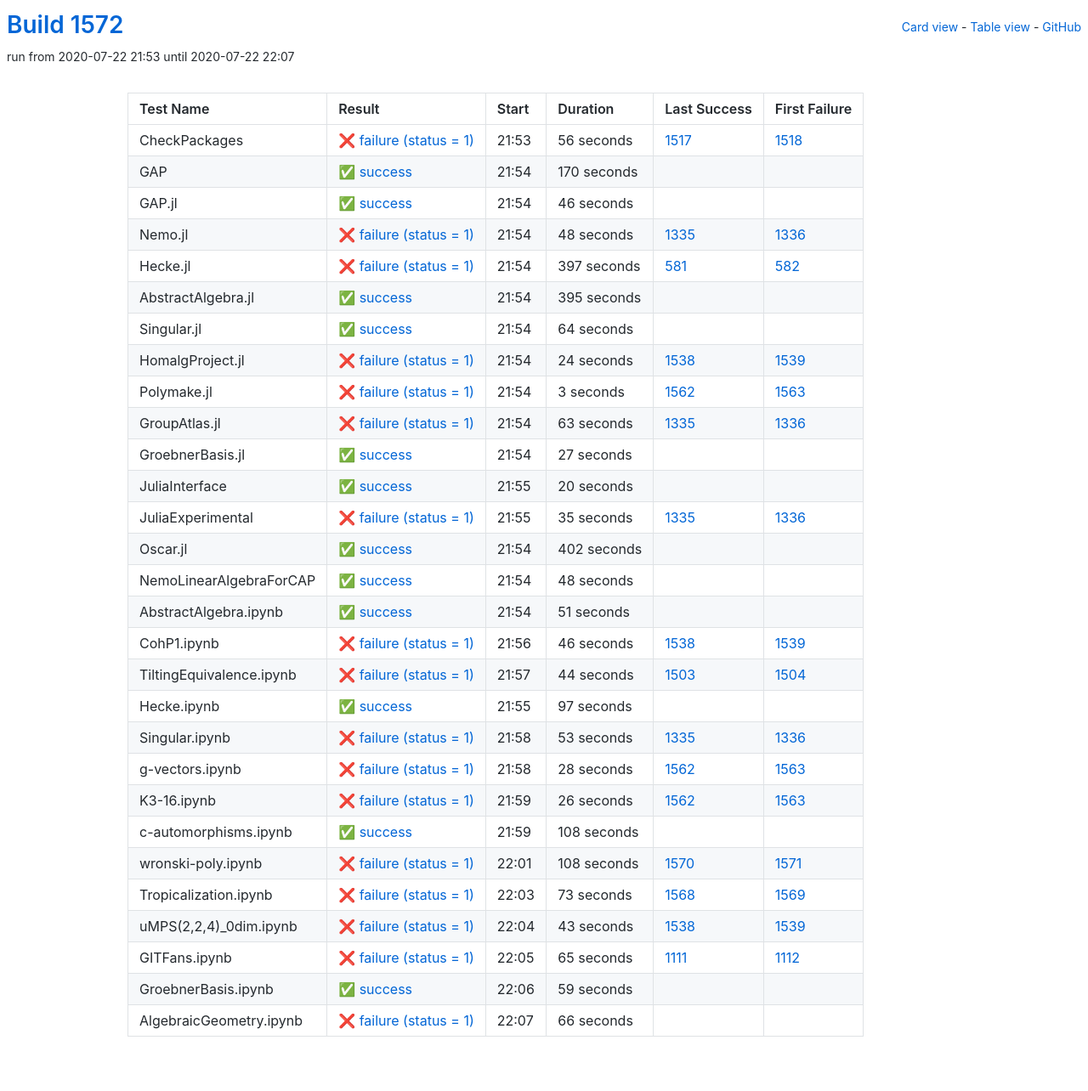
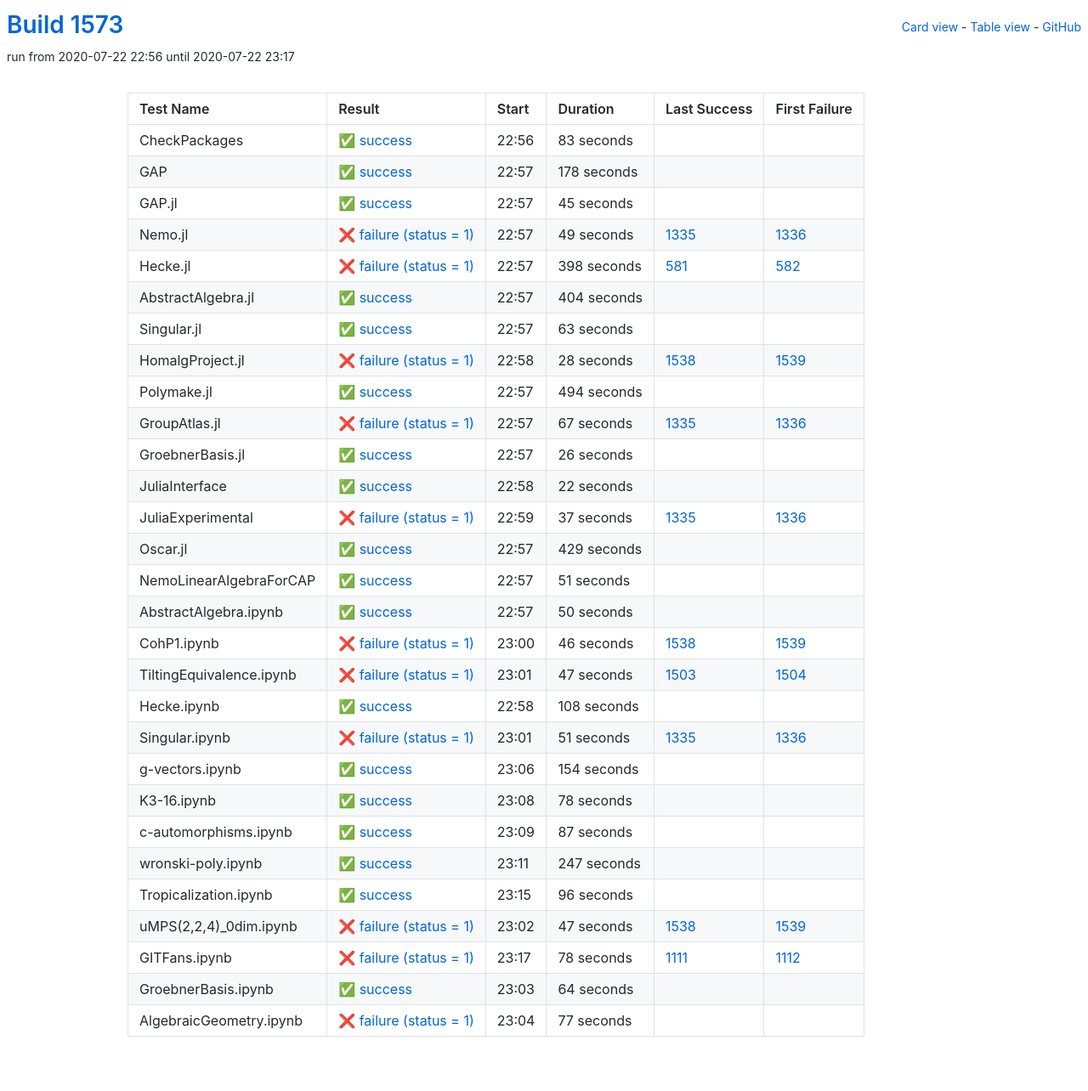
Before and after one commit to oscar-system/oscar-ci-status-1.4, a Jekyll site: the page built from table.html, in a window 1280 px wide. Shown: the whole page at 85% size. Built offline with Jekyll 4.4.1, drawn with Linux system fonts in a browser that asks for light colours.

Commit message:
Build #1573

```diff
--- a/_data/ci.yml
+++ b/_data/ci.yml
@@ -1,6 +1,6 @@
 ---
-build: 1572
-build_url: https://oscarci.mathematik.uni-kl.de/job/oscar-julia-1.4/1572/
+build: 1573
+build_url: https://oscarci.mathematik.uni-kl.de/job/oscar-julia-1.4/1573/
 job: oscar-julia-1.4
 organization: oscar-system
 repo: oscar-ci-status-1.4
@@ -8,188 +8,176 @@ repourl: https://github.com/oscar-system/oscar-ci-status-1.4
 tests:
 - name: CheckPackages
   id: checkpackages
-  log: https://oscarci.mathematik.uni-kl.de/job/oscar-julia-1.4/1572/artifact/logs/build-1572/CheckPackages.log
-  start: 2020-07-22 21:53
-  success: false
-  exitcode: 1
-  status: failure
-  duration: 56
-  last_success: 1517
-  last_success_url: https://oscarci.mathematik.uni-kl.de/job/oscar-julia-1.4/1517/
-  first_failure: 1518
-  first_failure_url: https://oscarci.mathematik.uni-kl.de/job/oscar-julia-1.4/1518/
-- name: GAP
-  id: gap
-  log: https://oscarci.mathematik.uni-kl.de/job/oscar-julia-1.4/1572/artifact/logs/build-1572/GAP.log
-  start: 2020-07-22 21:54
+  log: https://oscarci.mathematik.uni-kl.de/job/oscar-julia-1.4/1573/artifact/logs/build-1573/CheckPackages.log
+  start: 2020-07-22 22:56
   success: true
   exitcode: 0
   status: success
-  duration: 170
+  duration: 83
+  last_success: false
+  last_success_url:
+  first_failure: false
+  first_failure_url:
+- name: GAP
+  id: gap
+  log: https://oscarci.mathematik.uni-kl.de/job/oscar-julia-1.4/1573/artifact/logs/build-1573/GAP.log
+  start: 2020-07-22 22:57
+  success: true
+  exitcode: 0
+  status: success
+  duration: 178
   last_success: false
   last_success_url:
   first_failure: false
   first_failure_url:
 - name: GAP.jl
   id: gap-jl
-  log: https://oscarci.mathematik.uni-kl.de/job/oscar-julia-1.4/1572/artifact/logs/build-1572/GAP.jl.log
-  start: 2020-07-22 21:54
+  log: https://oscarci.mathematik.uni-kl.de/job/oscar-julia-1.4/1573/artifact/logs/build-1573/GAP.jl.log
+  start: 2020-07-22 22:57
   success: true
   exitcode: 0
   status: success
-  duration: 46
+  duration: 45
   last_success: false
   last_success_url:
   first_failure: false
   first_failure_url:
 - name: Nemo.jl
   id: nemo-jl
-  log: https://oscarci.mathematik.uni-kl.de/job/oscar-julia-1.4/1572/artifact/logs/build-1572/Nemo.jl.log
-  start: 2020-07-22 21:54
+  log: https://oscarci.mathematik.uni-kl.de/job/oscar-julia-1.4/1573/artifact/logs/build-1573/Nemo.jl.log
+  start: 2020-07-22 22:57
   success: false
   exitcode: 1
   status: failure
-  duration: 48
+  duration: 49
   last_success: 1335
   last_success_url: https://oscarci.mathematik.uni-kl.de/job/oscar-julia-1.4/1335/
   first_failure: 1336
   first_failure_url: https://oscarci.mathematik.uni-kl.de/job/oscar-julia-1.4/1336/
 - name: Hecke.jl
   id: hecke-jl
-  log: https://oscarci.mathematik.uni-kl.de/job/oscar-julia-1.4/1572/artifact/logs/build-1572/Hecke.jl.log
-  start: 2020-07-22 21:54
+  log: https://oscarci.mathematik.uni-kl.de/job/oscar-julia-1.4/1573/artifact/logs/build-1573/Hecke.jl.log
+  start: 2020-07-22 22:57
   success: false
   exitcode: 1
   status: failure
-  duration: 397
+  duration: 398
   last_success: 581
   last_success_url: https://oscarci.mathematik.uni-kl.de/job/oscar-julia-1.4/581/
   first_failure: 582
   first_failure_url: https://oscarci.mathematik.uni-kl.de/job/oscar-julia-1.4/582/
 - name: AbstractAlgebra.jl
   id: abstractalgebra-jl
-  log: https://oscarci.mathematik.uni-kl.de/job/oscar-julia-1.4/1572/artifact/logs/build-1572/AbstractAlgebra.jl.log
-  start: 2020-07-22 21:54
+  log: https://oscarci.mathematik.uni-kl.de/job/oscar-julia-1.4/1573/artifact/logs/build-1573/AbstractAlgebra.jl.log
+  start: 2020-07-22 22:57
   success: true
   exitcode: 0
   status: success
-  duration: 395
+  duration: 404
   last_success: false
   last_success_url:
   first_failure: false
   first_failure_url:
 - name: Singular.jl
   id: singular-jl
-  log: https://oscarci.mathematik.uni-kl.de/job/oscar-julia-1.4/1572/artifact/logs/build-1572/Singular.jl.log
-  start: 2020-07-22 21:54
+  log: https://oscarci.mathematik.uni-kl.de/job/oscar-julia-1.4/1573/artifact/logs/build-1573/Singular.jl.log
+  start: 2020-07-22 22:57
   success: true
   exitcode: 0
   status: success
-  duration: 64
+  duration: 63
   last_success: false
   last_success_url:
   first_failure: false
   first_failure_url:
 - name: HomalgProject.jl
   id: homalgproject-jl
-  log: https://oscarci.mathematik.uni-kl.de/job/oscar-julia-1.4/1572/artifact/logs/build-1572/HomalgProject.jl.log
-  start: 2020-07-22 21:54
+  log: https://oscarci.mathematik.uni-kl.de/job/oscar-julia-1.4/1573/artifact/logs/build-1573/HomalgProject.jl.log
+  start: 2020-07-22 22:58
   success: false
   exitcode: 1
   status: failure
-  duration: 24
+  duration: 28
   last_success: 1538
   last_success_url: https://oscarci.mathematik.uni-kl.de/job/oscar-julia-1.4/1538/
   first_failure: 1539
   first_failure_url: https://oscarci.mathematik.uni-kl.de/job/oscar-julia-1.4/1539/
 - name: Polymake.jl
   id: polymake-jl
-  log: https://oscarci.mathematik.uni-kl.de/job/oscar-julia-1.4/1572/artifact/logs/build-1572/Polymake.jl.log
-  start: 2020-07-22 21:54
+  log: https://oscarci.mathematik.uni-kl.de/job/oscar-julia-1.4/1573/artifact/logs/build-1573/Polymake.jl.log
+  start: 2020-07-22 22:57
+  success: true
+  exitcode: 0
+  status: success
+  duration: 494
+  last_success: false
+  last_success_url:
+  first_failure: false
+  first_failure_url:
+- name: GroupAtlas.jl
+  id: groupatlas-jl
+  log: https://oscarci.mathematik.uni-kl.de/job/oscar-julia-1.4/1573/artifact/logs/build-1573/GroupAtlas.jl.log
+  start: 2020-07-22 22:57
   success: false
   exitcode: 1
   status: failure
-  duration: 3
-  last_success: 1562
-  last_success_url: https://oscarci.mathematik.uni-kl.de/job/oscar-julia-1.4/1562/
-  first_failure: 1563
-  first_failure_url: https://oscarci.mathematik.uni-kl.de/job/oscar-julia-1.4/1563/
-- name: GroupAtlas.jl
-  id: groupatlas-jl
-  log: https://oscarci.mathematik.uni-kl.de/job/oscar-julia-1.4/1572/artifact/logs/build-1572/GroupAtlas.jl.log
-  start: 2020-07-22 21:54
-  success: false
-  exitcode: 1
-  status: failure
-  duration: 63
+  duration: 67
   last_success: 1335
   last_success_url: https://oscarci.mathematik.uni-kl.de/job/oscar-julia-1.4/1335/
   first_failure: 1336
   first_failure_url: https://oscarci.mathematik.uni-kl.de/job/oscar-julia-1.4/1336/
 - name: GroebnerBasis.jl
   id: groebnerbasis-jl
-  log: https://oscarci.mathematik.uni-kl.de/job/oscar-julia-1.4/1572/artifact/logs/build-1572/GroebnerBasis.jl.log
-  start: 2020-07-22 21:54
+  log: https://oscarci.mathematik.uni-kl.de/job/oscar-julia-1.4/1573/artifact/logs/build-1573/GroebnerBasis.jl.log
+  start: 2020-07-22 22:57
   success: true
   exitcode: 0
   status: success
-  duration: 27
+  duration: 26
   last_success: false
   last_success_url:
   first_failure: false
   first_failure_url:
 - name: JuliaInterface
   id: juliainterface
-  log: https://oscarci.mathematik.uni-kl.de/job/oscar-julia-1.4/1572/artifact/logs/build-1572/JuliaInterface.log
-  start: 2020-07-22 21:55
+  log: https://oscarci.mathematik.uni-kl.de/job/oscar-julia-1.4/1573/artifact/logs/build-1573/JuliaInterface.log
+  start: 2020-07-22 22:58
   success: true
   exitcode: 0
   status: success
-  duration: 20
+  duration: 22
   last_success: false
   last_success_url:
   first_failure: false
   first_failure_url:
 - name: JuliaExperimental
   id: juliaexperimental
-  log: https://oscarci.mathematik.uni-kl.de/job/oscar-julia-1.4/1572/artifact/logs/build-1572/JuliaExperimental.log
-  start: 2020-07-22 21:55
+  log: https://oscarci.mathematik.uni-kl.de/job/oscar-julia-1.4/1573/artifact/logs/build-1573/JuliaExperimental.log
+  start: 2020-07-22 22:59
   success: false
   exitcode: 1
   status: failure
-  duration: 35
+  duration: 37
   last_success: 1335
   last_success_url: https://oscarci.mathematik.uni-kl.de/job/oscar-julia-1.4/1335/
   first_failure: 1336
   first_failure_url: https://oscarci.mathematik.uni-kl.de/job/oscar-julia-1.4/1336/
 - name: Oscar.jl
   id: oscar-jl
-  log: https://oscarci.mathematik.uni-kl.de/job/oscar-julia-1.4/1572/artifact/logs/build-1572/Oscar.jl.log
-  start: 2020-07-22 21:54
+  log: https://oscarci.mathematik.uni-kl.de/job/oscar-julia-1.4/1573/artifact/logs/build-1573/Oscar.jl.log
+  start: 2020-07-22 22:57
   success: true
   exitcode: 0
   status: success
-  duration: 402
+  duration: 429
   last_success: false
   last_success_url:
   first_failure: false
   first_failure_url:
 - name: NemoLinearAlgebraForCAP
   id: nemolinearalgebraforcap
-  log: https://oscarci.mathematik.uni-kl.de/job/oscar-julia-1.4/1572/artifact/logs/build-1572/NemoLinearAlgebraForCAP.log
-  start: 2020-07-22 21:54
-  success: true
-  exitcode: 0
-  status: success
-  duration: 48
-  last_success: false
-  last_success_url:
-  first_failure: false
-  first_failure_url:
-- name: AbstractAlgebra.ipynb
-  id: abstractalgebra-ipynb
-  log: https://oscarci.mathematik.uni-kl.de/job/oscar-julia-1.4/1572/artifact/logs/build-1572/AbstractAlgebra.ipynb.log
-  start: 2020-07-22 21:54
+  log: https://oscarci.mathematik.uni-kl.de/job/oscar-julia-1.4/1573/artifact/logs/build-1573/NemoLinearAlgebraForCAP.log
+  start: 2020-07-22 22:57
   success: true
   exitcode: 0
   status: success
@@ -198,10 +186,22 @@ tests:
   last_success_url:
   first_failure: false
   first_failure_url:
+- name: AbstractAlgebra.ipynb
+  id: abstractalgebra-ipynb
+  log: https://oscarci.mathematik.uni-kl.de/job/oscar-julia-1.4/1573/artifact/logs/build-1573/AbstractAlgebra.ipynb.log
+  start: 2020-07-22 22:57
+  success: true
+  exitcode: 0
+  status: success
+  duration: 50
+  last_success: false
+  last_success_url:
+  first_failure: false
+  first_failure_url:
 - name: CohP1.ipynb
   id: cohp1-ipynb
-  log: https://oscarci.mathematik.uni-kl.de/job/oscar-julia-1.4/1572/artifact/logs/build-1572/CohP1.ipynb.log
-  start: 2020-07-22 21:56
+  log: https://oscarci.mathematik.uni-kl.de/job/oscar-julia-1.4/1573/artifact/logs/build-1573/CohP1.ipynb.log
+  start: 2020-07-22 23:00
   success: false
   exitcode: 1
   status: failure
@@ -212,68 +212,20 @@ tests:
   first_failure_url: https://oscarci.mathematik.uni-kl.de/job/oscar-julia-1.4/1539/
 - name: TiltingEquivalence.ipynb
   id: tiltingequivalence-ipynb
-  log: https://oscarci.mathematik.uni-kl.de/job/oscar-julia-1.4/1572/artifact/logs/build-1572/TiltingEquivalence.ipynb.log
-  start: 2020-07-22 21:57
+  log: https://oscarci.mathematik.uni-kl.de/job/oscar-julia-1.4/1573/artifact/logs/build-1573/TiltingEquivalence.ipynb.log
+  start: 2020-07-22 23:01
   success: false
   exitcode: 1
   status: failure
-  duration: 44
+  duration: 47
   last_success: 1503
   last_success_url: https://oscarci.mathematik.uni-kl.de/job/oscar-julia-1.4/1503/
   first_failure: 1504
   first_failure_url: https://oscarci.mathematik.uni-kl.de/job/oscar-julia-1.4/1504/
 - name: Hecke.ipynb
   id: hecke-ipynb
-  log: https://oscarci.mathematik.uni-kl.de/job/oscar-julia-1.4/1572/artifact/logs/build-1572/Hecke.ipynb.log
-  start: 2020-07-22 21:55
-  success: true
-  exitcode: 0
-  status: success
-  duration: 97
-  last_success: false
-  last_success_url:
-  first_failure: false
-  first_failure_url:
-- name: Singular.ipynb
-  id: singular-ipynb
-  log: https://oscarci.mathematik.uni-kl.de/job/oscar-julia-1.4/1572/artifact/logs/build-1572/Singular.ipynb.log
-  start: 2020-07-22 21:58
-  success: false
-  exitcode: 1
-  status: failure
-  duration: 53
-  last_success: 1335
-  last_success_url: https://oscarci.mathematik.uni-kl.de/job/oscar-julia-1.4/1335/
-  first_failure: 1336
-  first_failure_url: https://oscarci.mathematik.uni-kl.de/job/oscar-julia-1.4/1336/
-- name: g-vectors.ipynb
-  id: g-vectors-ipynb
-  log: https://oscarci.mathematik.uni-kl.de/job/oscar-julia-1.4/1572/artifact/logs/build-1572/g-vectors.ipynb.log
-  start: 2020-07-22 21:58
-  success: false
-  exitcode: 1
-  status: failure
-  duration: 28
-  last_success: 1562
-  last_success_url: https://oscarci.mathematik.uni-kl.de/job/oscar-julia-1.4/1562/
-  first_failure: 1563
-  first_failure_url: https://oscarci.mathematik.uni-kl.de/job/oscar-julia-1.4/1563/
-- name: K3-16.ipynb
-  id: k3-16-ipynb
-  log: https://oscarci.mathematik.uni-kl.de/job/oscar-julia-1.4/1572/artifact/logs/build-1572/K3-16.ipynb.log
-  start: 2020-07-22 21:59
-  success: false
-  exitcode: 1
-  status: failure
-  duration: 26
-  last_success: 1562
-  last_success_url: https://oscarci.mathematik.uni-kl.de/job/oscar-julia-1.4/1562/
-  first_failure: 1563
-  first_failure_url: https://oscarci.mathematik.uni-kl.de/job/oscar-julia-1.4/1563/
-- name: c-automorphisms.ipynb
-  id: c-automorphisms-ipynb
-  log: https://oscarci.mathematik.uni-kl.de/job/oscar-julia-1.4/1572/artifact/logs/build-1572/c-automorphisms.ipynb.log
-  start: 2020-07-22 21:59
+  log: https://oscarci.mathematik.uni-kl.de/job/oscar-julia-1.4/1573/artifact/logs/build-1573/Hecke.ipynb.log
+  start: 2020-07-22 22:58
   success: true
   exitcode: 0
   status: success
@@ -282,74 +234,122 @@ tests:
   last_success_url:
   first_failure: false
   first_failure_url:
-- name: wronski-poly.ipynb
-  id: wronski-poly-ipynb
-  log: https://oscarci.mathematik.uni-kl.de/job/oscar-julia-1.4/1572/artifact/logs/build-1572/wronski-poly.ipynb.log
-  start: 2020-07-22 22:01
+- name: Singular.ipynb
+  id: singular-ipynb
+  log: https://oscarci.mathematik.uni-kl.de/job/oscar-julia-1.4/1573/artifact/logs/build-1573/Singular.ipynb.log
+  start: 2020-07-22 23:01
   success: false
   exitcode: 1
   status: failure
-  duration: 108
-  last_success: 1570
-  last_success_url: https://oscarci.mathematik.uni-kl.de/job/oscar-julia-1.4/1570/
-  first_failure: 1571
-  first_failure_url: https://oscarci.mathematik.uni-kl.de/job/oscar-julia-1.4/1571/
+  duration: 51
+  last_success: 1335
+  last_success_url: https://oscarci.mathematik.uni-kl.de/job/oscar-julia-1.4/1335/
+  first_failure: 1336
+  first_failure_url: https://oscarci.mathematik.uni-kl.de/job/oscar-julia-1.4/1336/
+- name: g-vectors.ipynb
+  id: g-vectors-ipynb
+  log: https://oscarci.mathematik.uni-kl.de/job/oscar-julia-1.4/1573/artifact/logs/build-1573/g-vectors.ipynb.log
+  start: 2020-07-22 23:06
+  success: true
+  exitcode: 0
+  status: success
+  duration: 154
+  last_success: false
+  last_success_url:
+  first_failure: false
+  first_failure_url:
+- name: K3-16.ipynb
+  id: k3-16-ipynb
+  log: https://oscarci.mathematik.uni-kl.de/job/oscar-julia-1.4/1573/artifact/logs/build-1573/K3-16.ipynb.log
+  start: 2020-07-22 23:08
+  success: true
+  exitcode: 0
+  status: success
+  duration: 78
+  last_success: false
+  last_success_url:
+  first_failure: false
+  first_failure_url:
+- name: c-automorphisms.ipynb
+  id: c-automorphisms-ipynb
+  log: https://oscarci.mathematik.uni-kl.de/job/oscar-julia-1.4/1573/artifact/logs/build-1573/c-automorphisms.ipynb.log
+  start: 2020-07-22 23:09
+  success: true
+  exitcode: 0
+  status: success
+  duration: 87
+  last_success: false
+  last_success_url:
+  first_failure: false
+  first_failure_url:
+- name: wronski-poly.ipynb
+  id: wronski-poly-ipynb
+  log: https://oscarci.mathematik.uni-kl.de/job/oscar-julia-1.4/1573/artifact/logs/build-1573/wronski-poly.ipynb.log
+  start: 2020-07-22 23:11
+  success: true
+  exitcode: 0
+  status: success
+  duration: 247
+  last_success: false
+  last_success_url:
+  first_failure: false
+  first_failure_url:
 - name: Tropicalization.ipynb
   id: tropicalization-ipynb
-  log: https://oscarci.mathematik.uni-kl.de/job/oscar-julia-1.4/1572/artifact/logs/build-1572/Tropicalization.ipynb.log
-  start: 2020-07-22 22:03
+  log: https://oscarci.mathematik.uni-kl.de/job/oscar-julia-1.4/1573/artifact/logs/build-1573/Tropicalization.ipynb.log
+  start: 2020-07-22 23:15
+  success: true
+  exitcode: 0
+  status: success
+  duration: 96
+  last_success: false
+  last_success_url:
+  first_failure: false
+  first_failure_url:
+- name: uMPS(2,2,4)_0dim.ipynb
+  id: umps-2-2-4-0dim-ipynb
+  log: https://oscarci.mathematik.uni-kl.de/job/oscar-julia-1.4/1573/artifact/logs/build-1573/uMPS-2-2-4-_0dim.ipynb.log
+  start: 2020-07-22 23:02
   success: false
   exitcode: 1
   status: failure
-  duration: 73
-  last_success: 1568
-  last_success_url: https://oscarci.mathematik.uni-kl.de/job/oscar-julia-1.4/1568/
-  first_failure: 1569
-  first_failure_url: https://oscarci.mathematik.uni-kl.de/job/oscar-julia-1.4/1569/
-- name: uMPS(2,2,4)_0dim.ipynb
-  id: umps-2-2-4-0dim-ipynb
-  log: https://oscarci.mathematik.uni-kl.de/job/oscar-julia-1.4/1572/artifact/logs/build-1572/uMPS-2-2-4-_0dim.ipynb.log
-  start: 2020-07-22 22:04
-  success: false
-  exitcode: 1
-  status: failure
-  duration: 43
+  duration: 47
   last_success: 1538
   last_success_url: https://oscarci.mathematik.uni-kl.de/job/oscar-julia-1.4/1538/
   first_failure: 1539
   first_failure_url: https://oscarci.mathematik.uni-kl.de/job/oscar-julia-1.4/1539/
 - name: GITFans.ipynb
   id: gitfans-ipynb
-  log: https://oscarci.mathematik.uni-kl.de/job/oscar-julia-1.4/1572/artifact/logs/build-1572/GITFans.ipynb.log
-  start: 2020-07-22 22:05
+  log: https://oscarci.mathematik.uni-kl.de/job/oscar-julia-1.4/1573/artifact/logs/build-1573/GITFans.ipynb.log
+  start: 2020-07-22 23:17
   success: false
   exitcode: 1
   status: failure
-  duration: 65
+  duration: 78
   last_success: 1111
   last_success_url: https://oscarci.mathematik.uni-kl.de/job/oscar-julia-1.4/1111/
   first_failure: 1112
   first_failure_url: https://oscarci.mathematik.uni-kl.de/job/oscar-julia-1.4/1112/
 - name: GroebnerBasis.ipynb
   id: groebnerbasis-ipynb
-  log: https://oscarci.mathematik.uni-kl.de/job/oscar-julia-1.4/1572/artifact/logs/build-1572/GroebnerBasis.ipynb.log
-  start: 2020-07-22 22:06
+  log: https://oscarci.mathematik.uni-kl.de/job/oscar-julia-1.4/1573/artifact/logs/build-1573/GroebnerBasis.ipynb.log
+  start: 2020-07-22 23:03
   success: true
   exitcode: 0
   status: success
-  duration: 59
+  duration: 64
   last_success: false
   last_success_url:
   first_failure: false
   first_failure_url:
 - name: AlgebraicGeometry.ipynb
   id: algebraicgeometry-ipynb
-  log: https://oscarci.mathematik.uni-kl.de/job/oscar-julia-1.4/1572/artifact/logs/build-1572/AlgebraicGeometry.ipynb.log
-  start: 2020-07-22 22:07
+  log: https://oscarci.mathematik.uni-kl.de/job/oscar-julia-1.4/1573/artifact/logs/build-1573/AlgebraicGeometry.ipynb.log
+  start: 2020-07-22 23:04
   success: false
   exitcode: 1
   status: failure
-  duration: 66
+  duration: 77
   last_success: false
   last_success_url:
   first_failure: false
```
Also changed, not shown: README.md.
